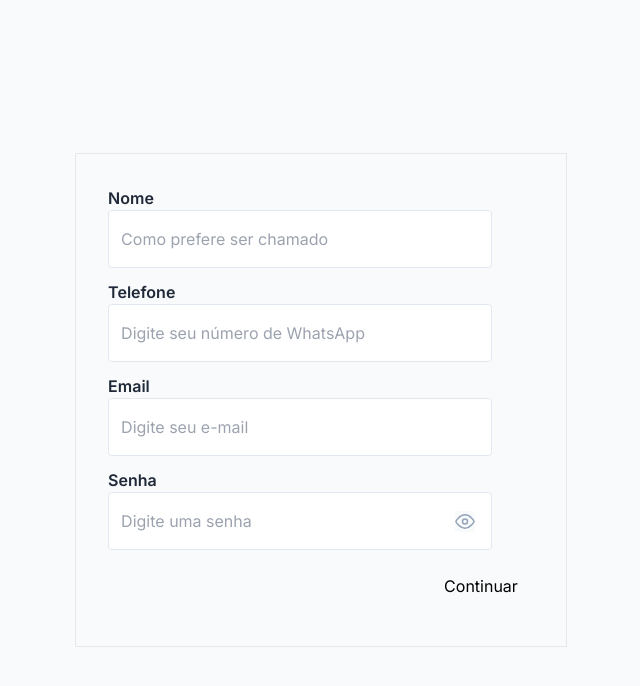
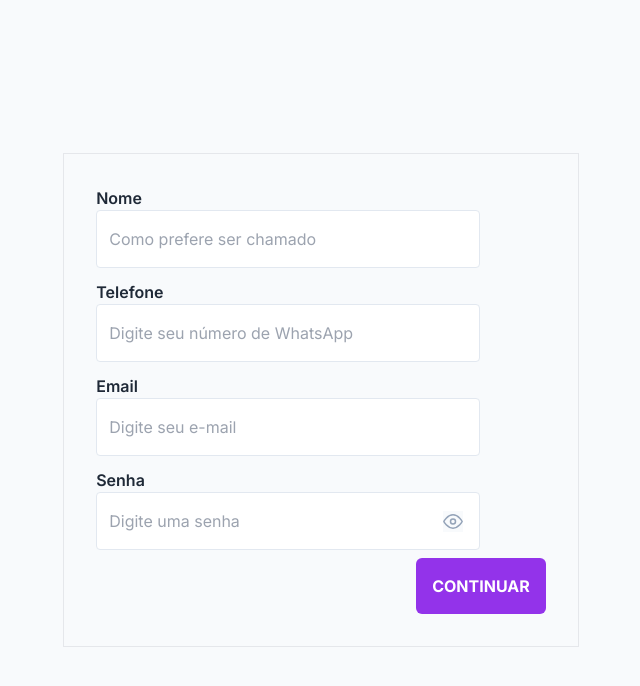
Before and after one commit to TheGzuckert/next-charty-institution, a Next.js app: page /register in a window 1280 px wide. Shown: the top 686 px of the page, without its empty margins (319-959 px from the left). Built offline with nearby package versions, Linux system fonts and the light colour scheme.

Commit message:
feat: button subscripe now redirect to register page

```diff
--- a/src/app/home/page.tsx
+++ b/src/app/home/page.tsx
@@ -1,6 +1,7 @@
 import Image from 'next/image';
 import wallLoginpage from './../../../public/assets/wallLoginpage.jpg';
 import { InputText } from '@/components/input/Input';
+import Link from 'next/link';
 
 export default function LoginPage() {
   return (
@@ -23,7 +24,7 @@ export default function LoginPage() {
             </div>
             <div className="mt-4">
               <button className="mt-2 w-96 p-4 px-6 bg-purple-600 text-white font-semibold p-2 rounded-md hover:bg-purple-500" type="submit">Entrar</button>
-              <p className="mt-5 text-gray-600">Ainda não tem uma conta? <a href="#" className="text-purple-600 font-bold">Inscreva-se</a></p>
+              <p className="mt-5 text-gray-600">Ainda não tem uma conta? <Link href="/register" className="text-purple-600 font-bold">Inscreva-se</Link></p>
             </div>
           </form>
         </div>
--- a/src/app/register/page.tsx
+++ b/src/app/register/page.tsx
@@ -23,8 +23,8 @@ export default function LoginPage() {
             <InputText placeholder="Digite uma senha" type="password" />
           </div>
           <div className="ml-80">
-            <button className="flex p-4 justify-center items-center space-x-2 rounded-md">
-              Continuar
+            <button className="flex p-4 justify-center items-center space-x-2 rounded-md bg-purple-600 text-white font-bold">
+              CONTINUAR
             </button>
           </div>
         </form>
```
